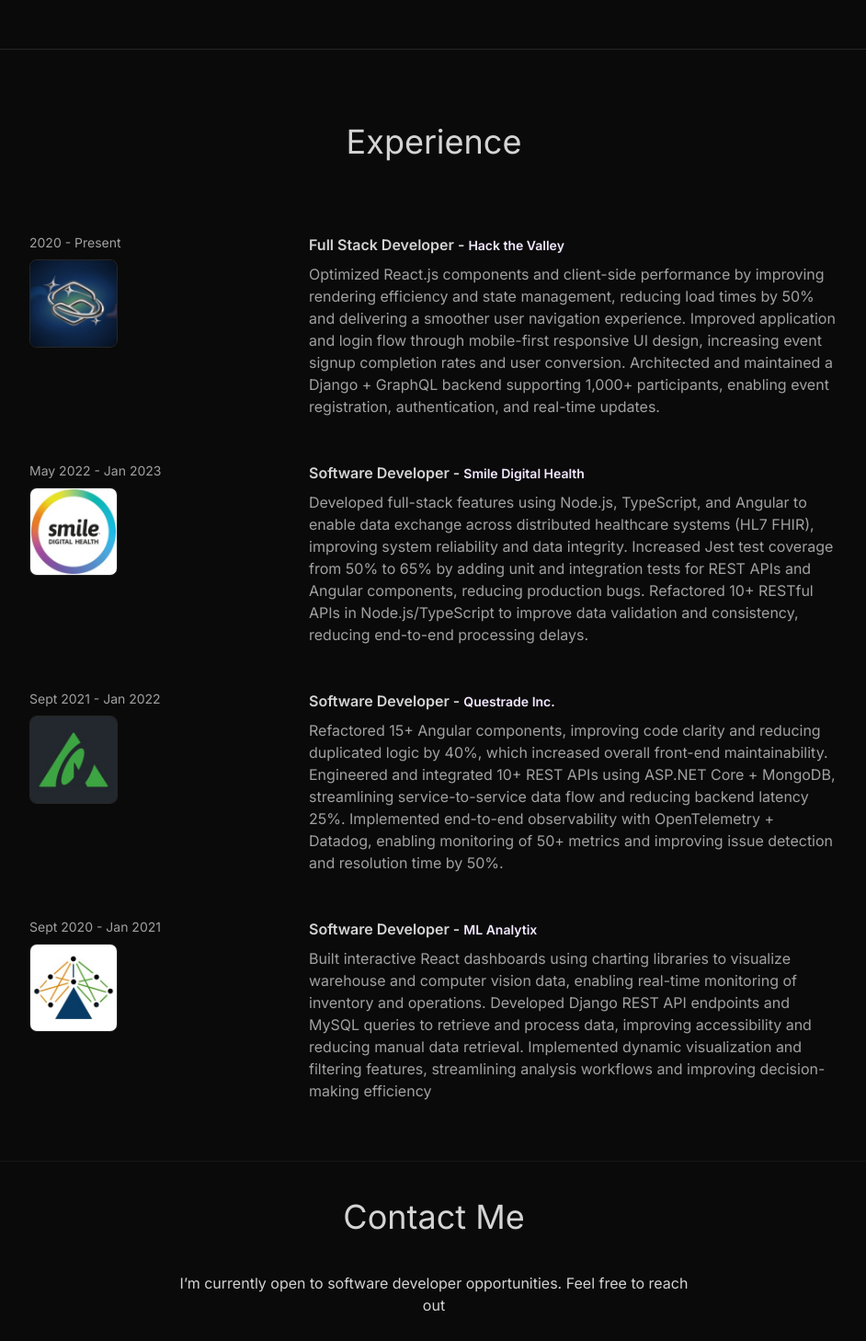
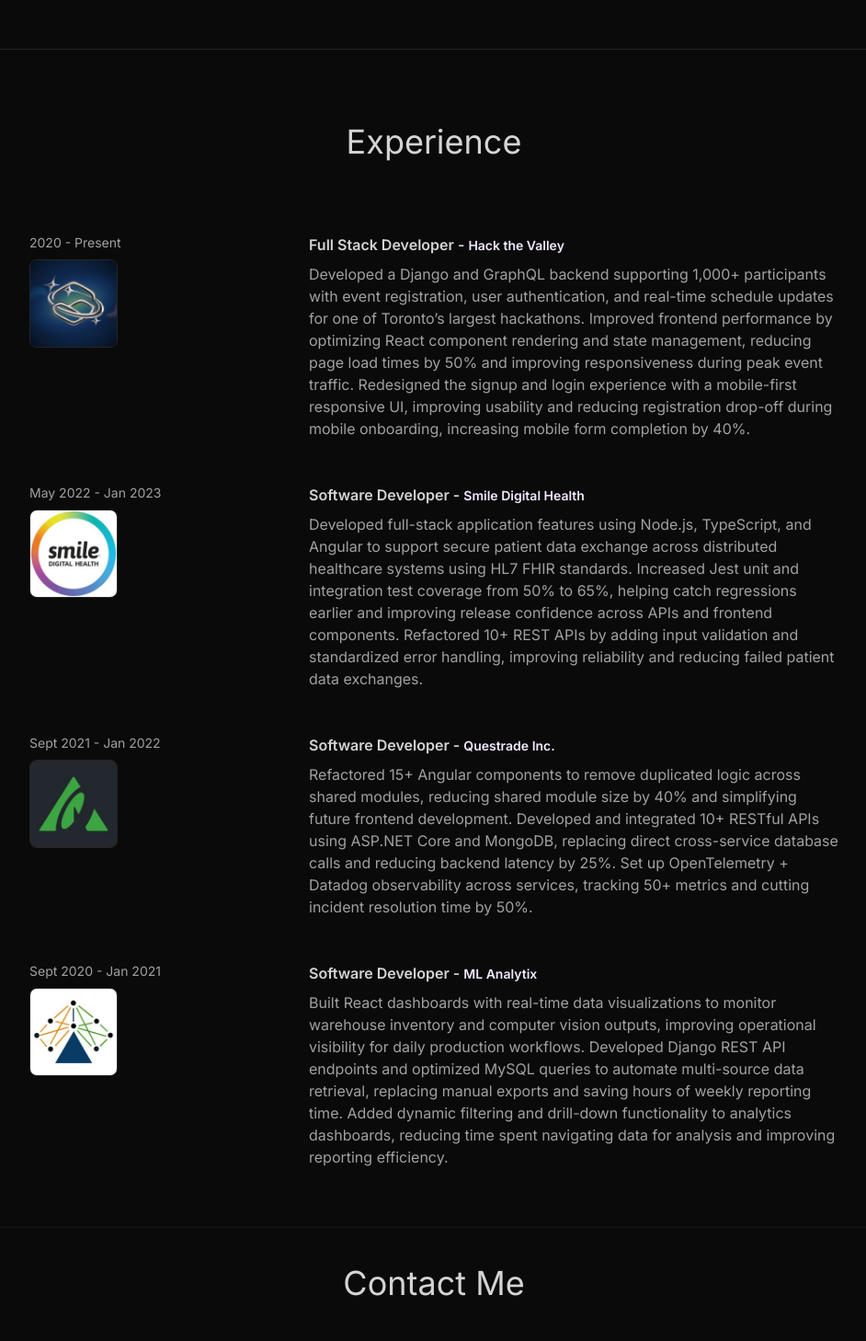
Before and after one commit to sylam207/Si-Yuen-Portfolio, a React (Vite) app: page / in a window 1280 px wide. Shown: the part 2689-4147 px from the top of the page at 92% size, without its empty margins (168-1110 px from the left). Built offline with nearby package versions, Linux system fonts and the light colour scheme.

Commit message:
Changed the Resume built points

```diff
--- a/src/constants/index.js
+++ b/src/constants/index.js
@@ -4,60 +4,60 @@
 import hack from "../assets/hack.jpg";
 
 export const HERO_CONTENT = `I am a passionate full-stack developer with 5 years of experience building scalable and maintainable web applications. I have honed my skills in languages such as Python, Java, C, TypeScript and JavaScript with experience across modern frameworks including React, Next.js, Angular, and Node.js as well as databases such as MongoDB and PostgreSQL. My goal is to leverage my expertise to create innovative solutions for user-centric solutions that improve performance, reliability, and overall user experience.`;
-export const HERO_CONTENT_2 = `I am based in Toronto, Canada, and thrive in fast-paced, startup-driven environments where adaptability and ownership are key. I have contributed to building and iterating on full-stack products, quickly turning ideas into functional, user-facing features. I focus on writing clean, scalable code while continuously learning and experimenting with new technologies.`
+export const HERO_CONTENT_2 = `I am based in Toronto, Canada, and thrive in fast-paced, startup-driven environments where adaptability and ownership are key. I have contributed to building and iterating on full-stack products, quickly turning ideas into functional, user-facing features. I focus on writing clean, scalable code while continuously learning and experimenting with new technologies.`;
 export const ABOUT_TEXT = `Outside of coding, I have a strong interest in language learning, particularly Japanese and French. I enjoy traveling and exploring diverse cultures, from Asia to Europe, which broadens my perspective and adaptability. I stay active through badminton, pickleball, fitness training, and preparing for a half marathon, reflecting my discipline and consistency. I also have a passion for digital drawing, anime, and manga, which influence my creativity and attention to detail in design and user experience. In my free time, I explore electronics and Arduino projects, combining software and hardware to build hands-on solutions.`;
-export const ABOUT_TEXT_2 = `I’ve had a long-standing passion for video games that began at a young age, starting with a Nintendo DS when I was five and later a Wii at ten, which sparked my curiosity for interactive experiences. As I grew older, that interest evolved into building my own computer, deepening my understanding of both hardware and software. Nintendo remains my favorite gaming franchise, with Mario Kart and Super Smash Bros. holding a special place due to their competitive and social nature. I’m also drawn to immersive storytelling and world-building found in series like The Legend of Zelda, Pokémon, Final Fantasy, Kingdom Hearts, and Persona.`
+export const ABOUT_TEXT_2 = `I’ve had a long-standing passion for video games that began at a young age, starting with a Nintendo DS when I was five and later a Wii at ten, which sparked my curiosity for interactive experiences. As I grew older, that interest evolved into building my own computer, deepening my understanding of both hardware and software. Nintendo remains my favorite gaming franchise, with Mario Kart and Super Smash Bros. holding a special place due to their competitive and social nature. I’m also drawn to immersive storytelling and world-building found in series like The Legend of Zelda, Pokémon, Final Fantasy, Kingdom Hearts, and Persona.`;
 
 export const EXPERIENCES = [
   {
     year: "2020 - Present",
     role: "Full Stack Developer",
     company: "Hack the Valley",
-    description: `Optimized React.js components and client-side performance by improving rendering efficiency and state
-                  management, reducing load times by 50% and delivering a smoother user navigation experience.
-                  Improved application and login flow through mobile-first responsive UI design, increasing event signup completion
-                  rates and user conversion.
-                  Architected and maintained a Django + GraphQL backend supporting 1,000+ participants, enabling event
-                  registration, authentication, and real-time updates.`,
-    image: hack
+    description: `Developed a Django and GraphQL backend supporting 1,000+ participants with event registration, user
+                  authentication, and real-time schedule updates for one of Toronto’s largest hackathons.
+                  Improved frontend performance by optimizing React component rendering and state management, reducing
+                  page load times by 50% and improving responsiveness during peak event traffic.
+                  Redesigned the signup and login experience with a mobile-first responsive UI, improving usability and reducing
+                  registration drop-off during mobile onboarding, increasing mobile form completion by 40%. `,
+    image: hack,
   },
   {
     year: "May 2022 - Jan 2023",
     role: "Software Developer",
     company: "Smile Digital Health",
-    description: `Developed full-stack features using Node.js, TypeScript, and Angular to enable data exchange across distributed
-                  healthcare systems (HL7 FHIR), improving system reliability and data integrity.
-                  Increased Jest test coverage from 50% to 65% by adding unit and integration tests for REST APIs and Angular
-                  components, reducing production bugs.
-                  Refactored 10+ RESTful APIs in Node.js/TypeScript to improve data validation and consistency, reducing
-                  end-to-end processing delays.`,
-    image: smile
+    description: `Developed full-stack application features using Node.js, TypeScript, and Angular to support secure patient
+                  data exchange across distributed healthcare systems using HL7 FHIR standards.
+                  Increased Jest unit and integration test coverage from 50% to 65%, helping catch regressions earlier and
+                  improving release confidence across APIs and frontend components.
+                  Refactored 10+ REST APIs by adding input validation and standardized error handling, improving reliability
+                  and reducing failed patient data exchanges.`,
+    image: smile,
   },
   {
     year: "Sept 2021 - Jan 2022",
     role: "Software Developer",
     company: "Questrade Inc.",
-    description: `Refactored 15+ Angular components, improving code clarity and reducing duplicated logic by 40%, which increased
-    overall front-end maintainability. Engineered and integrated 10+ REST APIs using ASP.NET Core + MongoDB, streamlining service-to-service data
-    flow and reducing backend latency 25%. Implemented end-to-end observability with OpenTelemetry + Datadog, enabling monitoring of 50+ metrics and
-    improving issue detection and resolution time by 50%.`,
-    image: quest
+    description: `Refactored 15+ Angular components to remove duplicated logic across shared modules, reducing shared module
+    size by 40% and simplifying future frontend development. Developed and integrated 10+ RESTful APIs using ASP.NET Core and MongoDB, replacing direct
+cross-service database calls and reducing backend latency by 25%. Set up OpenTelemetry + Datadog observability across services, tracking 50+ metrics and cutting incident
+resolution time by 50%.`,
+    image: quest,
   },
   {
     year: "Sept 2020 - Jan 2021",
     role: "Software Developer",
     company: "ML Analytix",
-    description: `Built interactive React dashboards using charting libraries to visualize warehouse and computer vision data,
-                  enabling real-time monitoring of inventory and operations.
-                  Developed Django REST API endpoints and MySQL queries to retrieve and process data, improving accessibility
-                  and reducing manual data retrieval.
-                  Implemented dynamic visualization and filtering features, streamlining analysis workflows and improving
-                  decision-making efficiency`,
-    image: ml
+    description: `Built React dashboards with real-time data visualizations to monitor warehouse inventory and computer vision
+outputs, improving operational visibility for daily production workflows.
+                  Developed Django REST API endpoints and optimized MySQL queries to automate multi-source data
+retrieval, replacing manual exports and saving hours of weekly reporting time.
+                  Added dynamic filtering and drill-down functionality to analytics dashboards, reducing time spent navigating data
+for analysis and improving reporting efficiency.`,
+    image: ml,
   },
 ];
 
- /*export const PROJECTS = [
+/*export const PROJECTS = [
   {
     title: "E-Commerce Website",
     image: project1,
```
